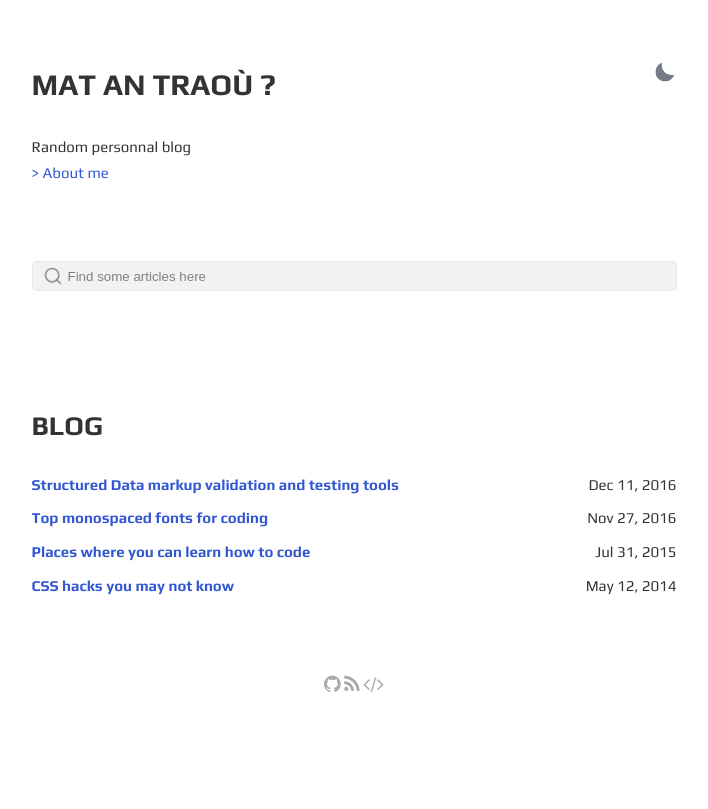
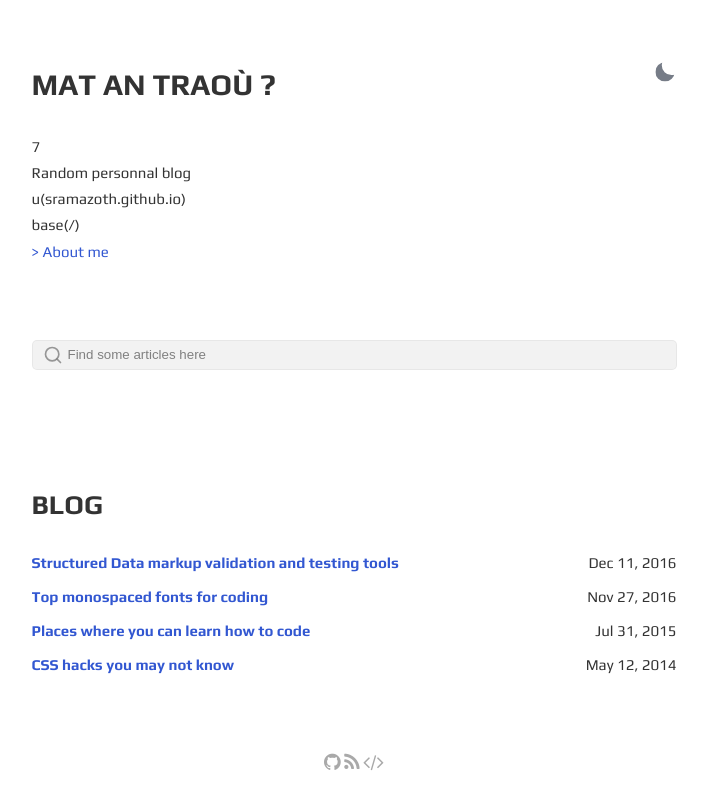
Before and after one commit to Sramazoth/sramazoth.github.io, a Jekyll site: the page built from index.html, in a window 1280 px wide. Shown: the top 809 px of the page, without its empty margins (286-994 px from the left). Built offline with Jekyll 4.4.1, drawn with Linux system fonts in a browser that asks for light colours; comment, search, counter and statistics services are not loaded.

Commit message:
commit 7

```diff
--- a/index.html
+++ b/index.html
@@ -9,7 +9,13 @@ layout: default
         </button>
     </div>
     <div class="bio">
+        7
+        <br>
 	    {{ site.description }}
+        <br>
+        u({{ site.url }})
+        <br>
+        base({{ site.baseurl }})
         <p>
 	    <a href="{{ site.url }}{{ site.baseurl }}/about/">> About me</a>
         </p>
```
